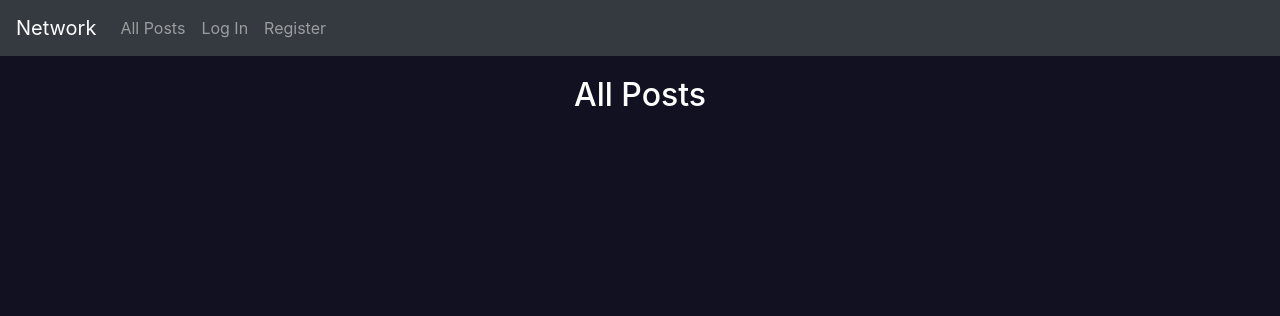
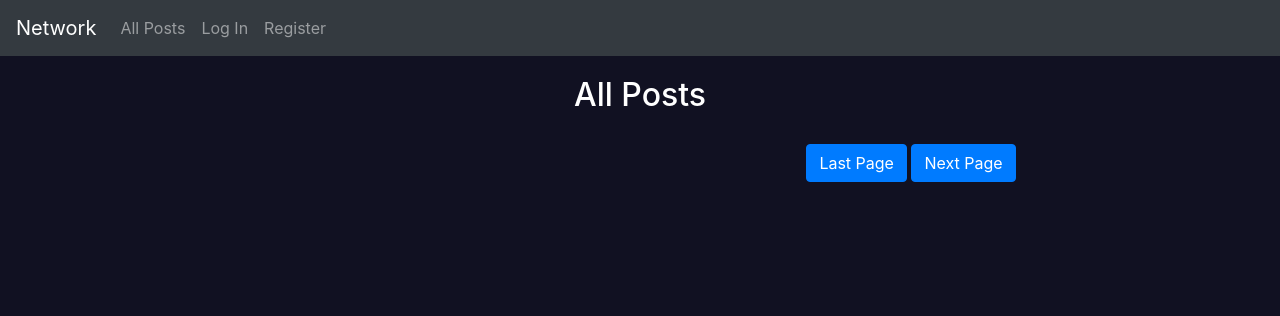
Before and after one commit to ArthurCintra01/SocialMedia-website, a Django app: page / in a window 1280 px wide. Shown: the top 316 px of the page. Run offline with Django 3.2, Linux system fonts and the light colour scheme; some libraries are stand-ins or nearby versions.

Commit message:
next and last page buttons working

```diff
--- a/network/static/network/index.js
+++ b/network/static/network/index.js
@@ -1,8 +1,18 @@
+let page = 1;
 document.addEventListener('DOMContentLoaded', function(){
     document.querySelector('#new_post_form').addEventListener('submit', create_post);
     document.querySelector('#content').value = '';
     document.querySelector('#following').addEventListener('click', () => load_posts('following'));
-    // by default load posts
+    //change pages
+    document.querySelector('#next_page').addEventListener('click',function(){
+        page++;
+        load_posts('all');
+    })
+    document.querySelector('#last_page').addEventListener('click',function(){
+        page--;
+        load_posts('all');
+    })
+    // by default load posts from page 1
     load_posts('all');
 });
 
@@ -11,15 +21,15 @@ function OnInput() {
     this.style.height = (this.scrollHeight) + "px";
   }
 
-function load_posts(page) {
-    if (page == 'following'){
+function load_posts(type) {
+    document.querySelector('#posts').innerHTML = '';
+    if (type == 'following'){
         document.querySelector('h2').innerHTML = "Following";
-        document.querySelector('#posts').innerHTML = '';
         document.querySelector('#newPostView').style.display = 'none';
     }else{
         document.querySelector('#newPostView').style.display = 'block';
     }
-    fetch(`/posts/${page}`)
+    fetch(`/posts/${type}?page=${page}`)
     .then(response => response.json())
     .then(posts => {
         for(const post in posts){
--- a/network/templates/network/index.html
+++ b/network/templates/network/index.html
@@ -7,7 +7,7 @@
     <div id="newPostView">
         <h3>New Post</h3>
         <form id="new_post_form">
-            <textarea id='content' class='formfield'></textarea>
+            <textarea autofocus=true id='content' class='formfield'></textarea>
             <input id="submit" class="btn btn-primary" type="submit" value="Post">
         </form>
     </div>
@@ -15,6 +15,8 @@
 
 <div id="posts">
 </div>
+<button id="last_page" class="btn btn-primary">Last Page</button>
+<button id="next_page" class="btn btn-primary">Next Page</button>
 
 {% endblock %}
 
@@ -66,7 +68,7 @@
     } */
     #timestamp{
         font-size: 0.9em;
-        margin-left: 83%;
+        margin-left: 82%;
     }
     #new_post_form{
         display: flex;
@@ -109,6 +111,16 @@
     #like_button:focus{
         outline: none;
     }
+    #last_page{
+        margin-left: 63%;
+        margin-bottom: 20px;
+        margin-top: 10px;
+    }
+    #next_page{
+        display:inline-block;
+        margin-bottom: 20px;
+        margin-top: 10px;
+    }
 </style>
 
 {% endblock %}
--- a/network/views.py
+++ b/network/views.py
@@ -41,6 +41,9 @@ def posts(request, username):
             if request.user in post.usersLiked.all():
                 post.liked = True
             post.save()
+        p = Paginator(posts,10)
+        page = request.GET.get('page')
+        posts = p.get_page(page)
         return JsonResponse([post.serialize() for post in following_posts], safe=False)
     else:
         postsUser = User.objects.get(username = username)
@@ -49,6 +52,9 @@ def posts(request, username):
         for post in posts:
             if request.user in post.usersLiked.all():
                 post.liked = True
+        p = Paginator(posts,10)
+        page = request.GET.get('page')
+        posts = p.get_page(page)
         return JsonResponse([post.serialize() for post in posts], safe=False)
 
 
```
Also changed, not shown: network/static/network/profile.js (+11 -1 lines), network/templates/network/profilepage.html (+12 -0 lines), db.sqlite3.
